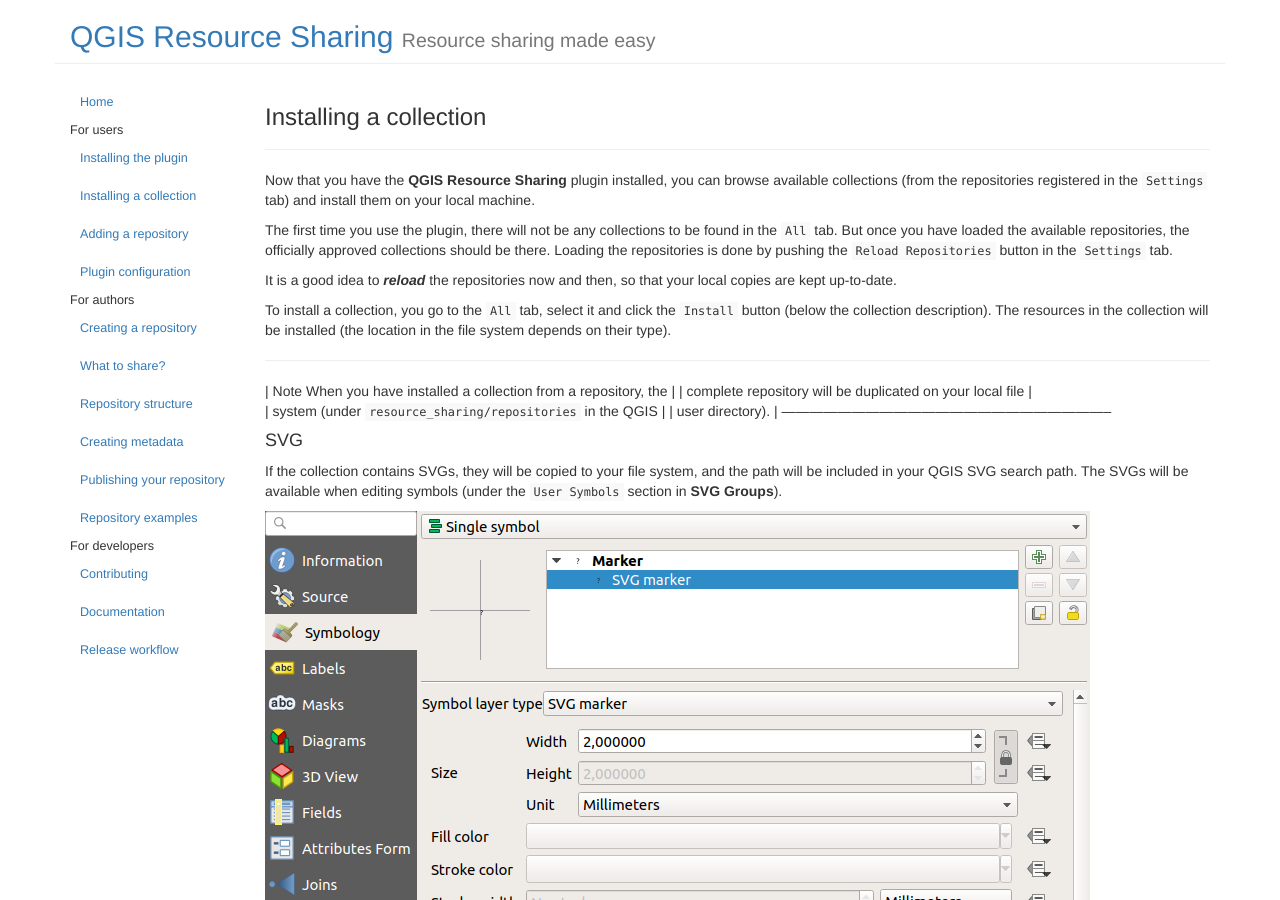
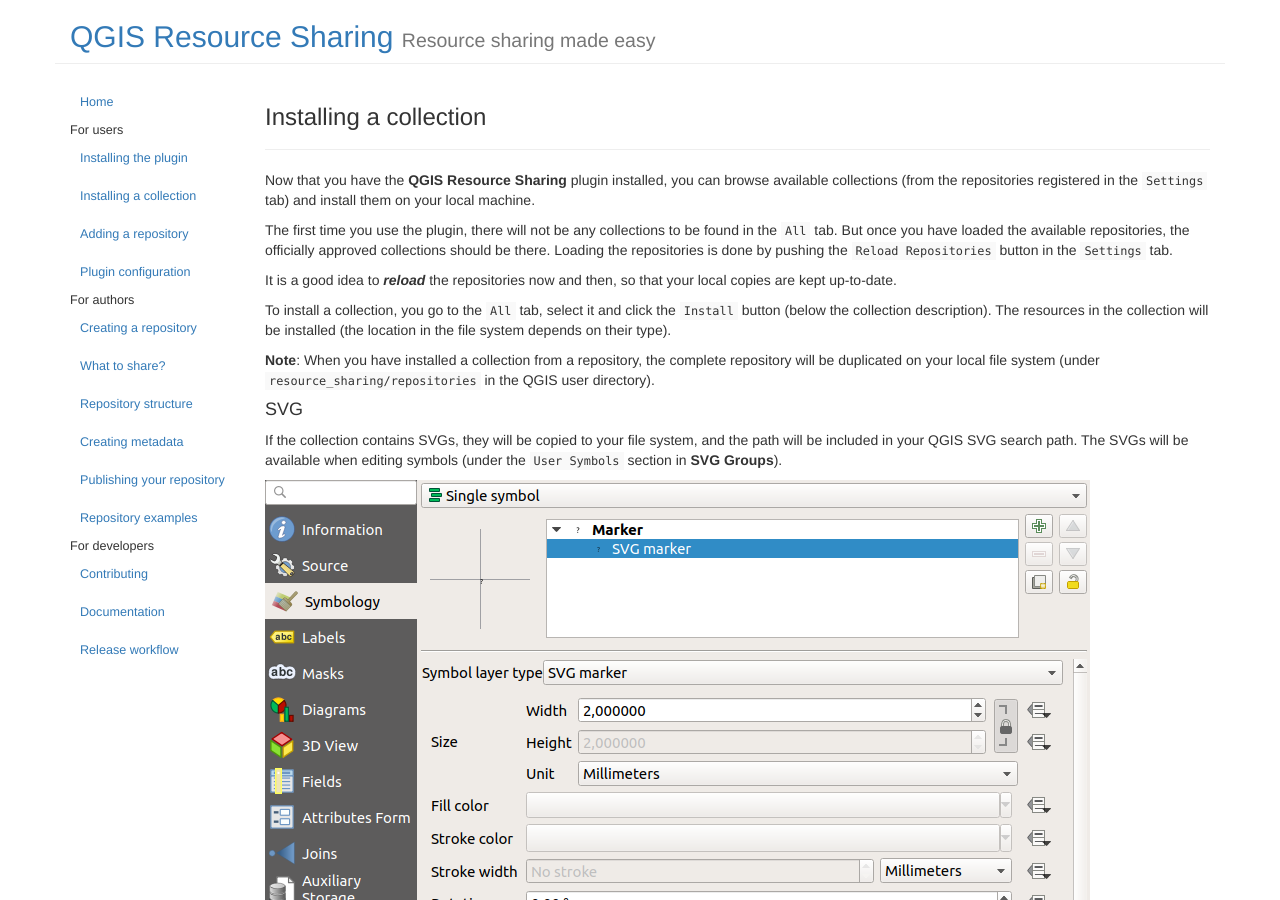
Before and after one commit to QGIS-Contribution/QGIS-ResourceSharing, a Jekyll site: the page built from _posts/2016-08-09-installing-collection.md, in a window 1280 px wide and 900 px high. Built offline with Jekyll 4.4.1, drawn with Linux system fonts in a browser that asks for light colours.

```diff
--- a/_posts/2016-08-09-installing-collection.md
+++ b/_posts/2016-08-09-installing-collection.md
@@ -26,12 +26,11 @@ description).
 The resources in the collection will be installed (the location
 in the file system depends on their type).
 
-------- ---------------------------------------------------------------
-| Note   When you have installed a collection from a repository, the  |
-|        complete repository will be duplicated on your local file    |
-|        system (under ``resource_sharing/repositories`` in the QGIS  |
-|        user directory).                                             |
------------------------------------------------------------------------
+**Note**: When you have installed a collection from a repository, the
+          complete repository will be duplicated on your local file
+          system (under ``resource_sharing/repositories`` in the QGIS
+          user directory).
+
 
 #### SVG
 If the collection contains SVGs, they will be copied to your file
```
